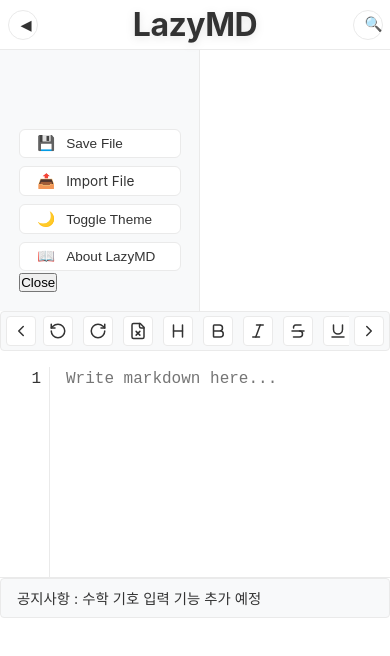
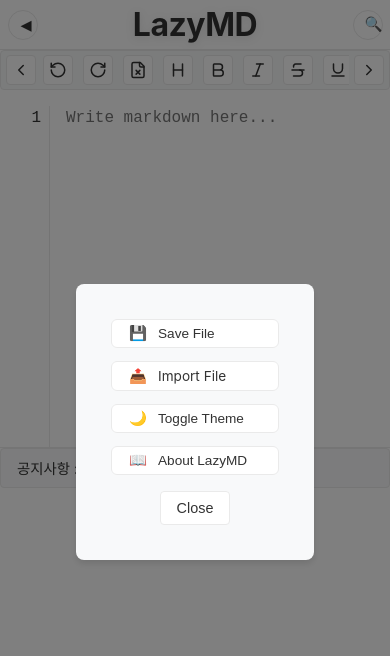
Before and after one commit to hyeongahah/lazymd, a Next.js app: page / in a window 390 px wide. Both pictures are taken after a click on the button "Open Menu". Shown: the top 656 px of the page. Built offline with nearby package versions, Linux system fonts and the light colour scheme.

Commit message:
메뉴바 수정

```diff
--- a/src/components/LeftPage/index.tsx
+++ b/src/components/LeftPage/index.tsx
@@ -9,7 +9,7 @@ import { LazyMdIntro } from '@/features/menuTool/LazyMdIntro';
 
 export function LeftPage() {
   const { isOpen, toggle } = useMenuStore();
-  const { text } = useMarkdown();
+  const { markdownText } = useMarkdown();
   const [isMobile, setIsMobile] = useState(false);
 
   useEffect(() => {
@@ -17,31 +17,61 @@ export function LeftPage() {
       setIsMobile(window.innerWidth <= 992);
     };
 
-    // 초기 체크
     checkMobile();
-
-    // 리사이즈 이벤트 리스너 추가
     window.addEventListener('resize', checkMobile);
-
-    // 클린업
     return () => window.removeEventListener('resize', checkMobile);
   }, []);
 
-  return (
-    <div className={`${styles.leftPage} ${!isOpen ? styles.closed : ''}`}>
+  useEffect(() => {
+    const handleKeyDown = (e: KeyboardEvent) => {
+      if (e.key === 'Escape' && isOpen && isMobile) {
+        toggle();
+      }
+    };
+    window.addEventListener('keydown', handleKeyDown);
+    return () => window.removeEventListener('keydown', handleKeyDown);
+  }, [isOpen, isMobile, toggle]);
+
+  const handleOverlayClick = (e: React.MouseEvent) => {
+    if (e.target === e.currentTarget && isMobile) {
+      toggle();
+    }
+  };
+
+  const menuContent = (
     <div className={styles.menuContent}>
       <div className={styles.menuButtons}>
-          <FileDownload text={text} />
+        <FileDownload text={markdownText} />
         <FileUpload />
         <ThemeToggle />
         <LazyMdIntro />
       </div>
       {isMobile && (
-          <button className={styles.closeButton} onClick={toggle}>
+        <button className={styles.modalCloseButton} onClick={toggle}>
           Close
         </button>
       )}
     </div>
+  );
+
+  if (isMobile) {
+    return (
+      <>
+        {isOpen && (
+          <div
+            className={`${styles.menuModal} ${isOpen ? styles.open : ''}`}
+            onClick={handleOverlayClick}
+          >
+            <div className={styles.menuModalContent}>{menuContent}</div>
+          </div>
+        )}
+      </>
+    );
+  }
+
+  return (
+    <div className={`${styles.leftPage} ${!isOpen ? styles.closed : ''}`}>
+      {menuContent}
     </div>
   );
 }
--- a/src/pages/page.module.css
+++ b/src/pages/page.module.css
@@ -685,3 +685,97 @@
   background-color: rgba(0, 0, 0, 0.5);
   z-index: 999;
 }
+
+/* 모바일 메뉴 모달 스타일 */
+.menuModal {
+  display: none;
+  position: fixed;
+  top: 0;
+  left: 0;
+  right: 0;
+  bottom: 0;
+  background-color: rgba(0, 0, 0, 0.5);
+  z-index: 1000;
+  justify-content: center;
+  align-items: center;
+}
+
+.menuModal.open {
+  display: flex;
+}
+
+.menuModalContent {
+  background-color: var(--menu-background);
+  border-radius: 8px;
+  padding: 1.2rem;
+  width: auto;
+  min-width: 200px;
+  max-width: 250px;
+  max-height: 80vh;
+  overflow-y: auto;
+  box-shadow: 0 4px 6px rgba(0, 0, 0, 0.1);
+}
+
+.modalCloseButton {
+  margin-top: 1rem;
+  padding: 0.5rem 1rem;
+  width: fit-content;
+  align-self: center;
+  border: 1px solid var(--border-color);
+  background-color: var(--background-color);
+  color: var(--text-color);
+  border-radius: 4px;
+  cursor: pointer;
+  font-size: 0.9rem;
+  transition: all 0.2s ease;
+}
+
+.modalCloseButton:hover {
+  background-color: var(--button-hover);
+}
+
+/* 모바일 환경에서 메뉴 컨텐츠 스타일 수정 */
+@media (max-width: 992px) {
+  .menuContent {
+    margin-top: 0;
+    padding: 0;
+    display: flex;
+    flex-direction: column;
+  }
+
+  .menuButtons {
+    gap: 0.8rem;
+  }
+}
+
+/* 모바일 환경에서 leftPage 스타일 수정 */
+@media (max-width: 992px) {
+  .leftPage {
+    display: none;
+  }
+
+  .leftPage.open {
+    display: block;
+    position: fixed;
+    top: 50%;
+    left: 50%;
+    transform: translate(-50%, -50%);
+    width: 90%;
+    max-width: 300px;
+    height: auto;
+    max-height: 80vh;
+    border: none;
+    border-radius: 8px;
+    box-shadow: 0 4px 6px rgba(0, 0, 0, 0.1);
+    z-index: 1001;
+  }
+
+  .menuContent {
+    margin-top: 0;
+    padding: 1rem;
+  }
+
+  .menuButtons {
+    gap: 0.8rem;
+  }
+}
```
Lines whose indentation alone changed are shown as unchanged.
